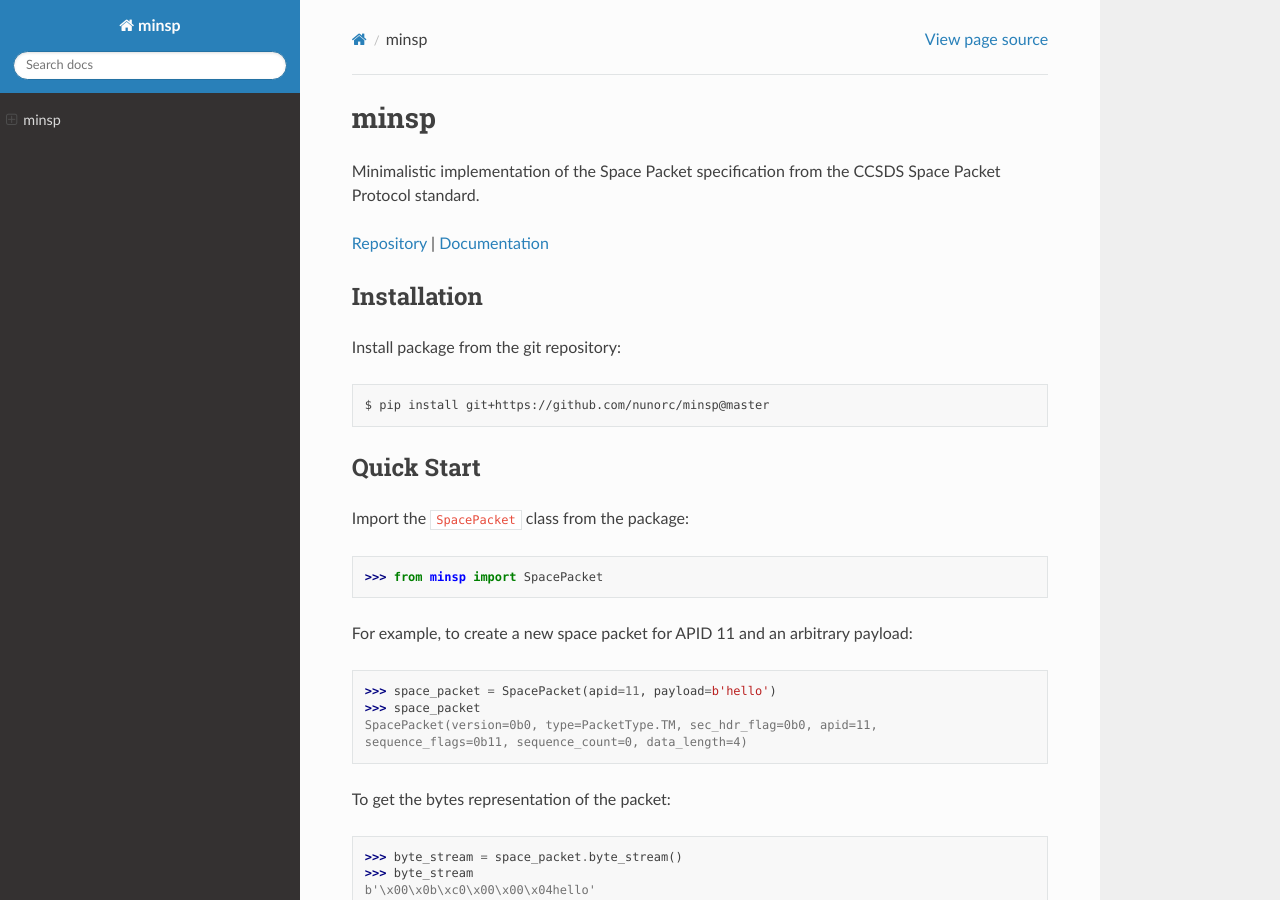
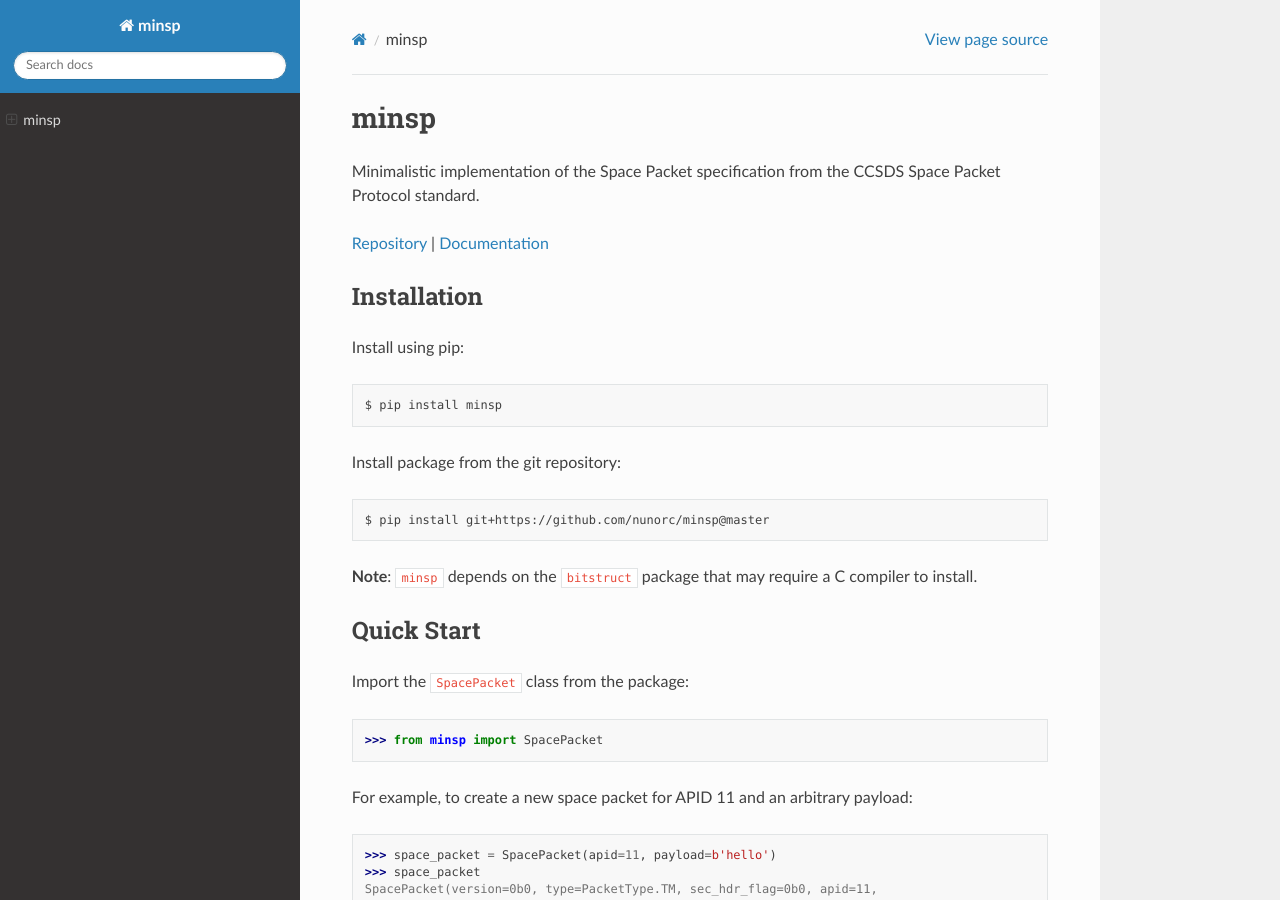
Before and after one commit to nunorc/minsp, a Sphinx documentation site: the page built from docs/source/index.rst, in a window 1280 px wide and 900 px high. Built offline with Sphinx 7.4.7 and the Read the Docs theme 3.1.0, drawn with Linux system fonts in a browser that asks for light colours.

Commit message:
Update installation instructions

```diff
--- a/docs/source/index.rst
+++ b/docs/source/index.rst
@@ -9,11 +9,20 @@
 Installation
 -------------------------------------
 
+Install using pip:
+
+.. code-block:: bash
+
+   $ pip install minsp
+
 Install package from the git repository:
 
 .. code-block:: bash
 
     $ pip install git+https://github.com/nunorc/minsp@master
+
+**Note**: :code:`minsp` depends on the :code:`bitstruct` package that may require a C
+compiler to install.
 
 Quick Start
 -------------------------------------
```
Also changed, not shown: README.md (+12 -2 lines).
